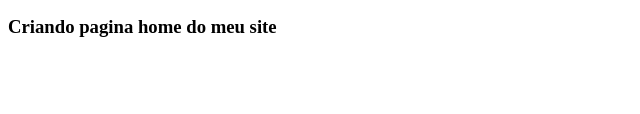
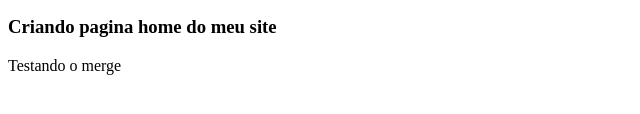
Before and after one commit to Bette30/Git_Teste, a plain HTML site: page index.html in a window 1280 px wide. Shown: the part 134-248 px from the top of the page, without its empty margins (0-640 px from the left). Drawn offline with Linux system fonts and the light colour scheme.

Commit message:
Testando o merge

```diff
--- a/index.html
+++ b/index.html
@@ -3,3 +3,4 @@
 <p>Paragrafo da home...</p>
 
 <h3>Criando pagina home do meu site</h3>
+<p>Testando o merge</p>
```
Also changed, not shown: nomes.txt.
